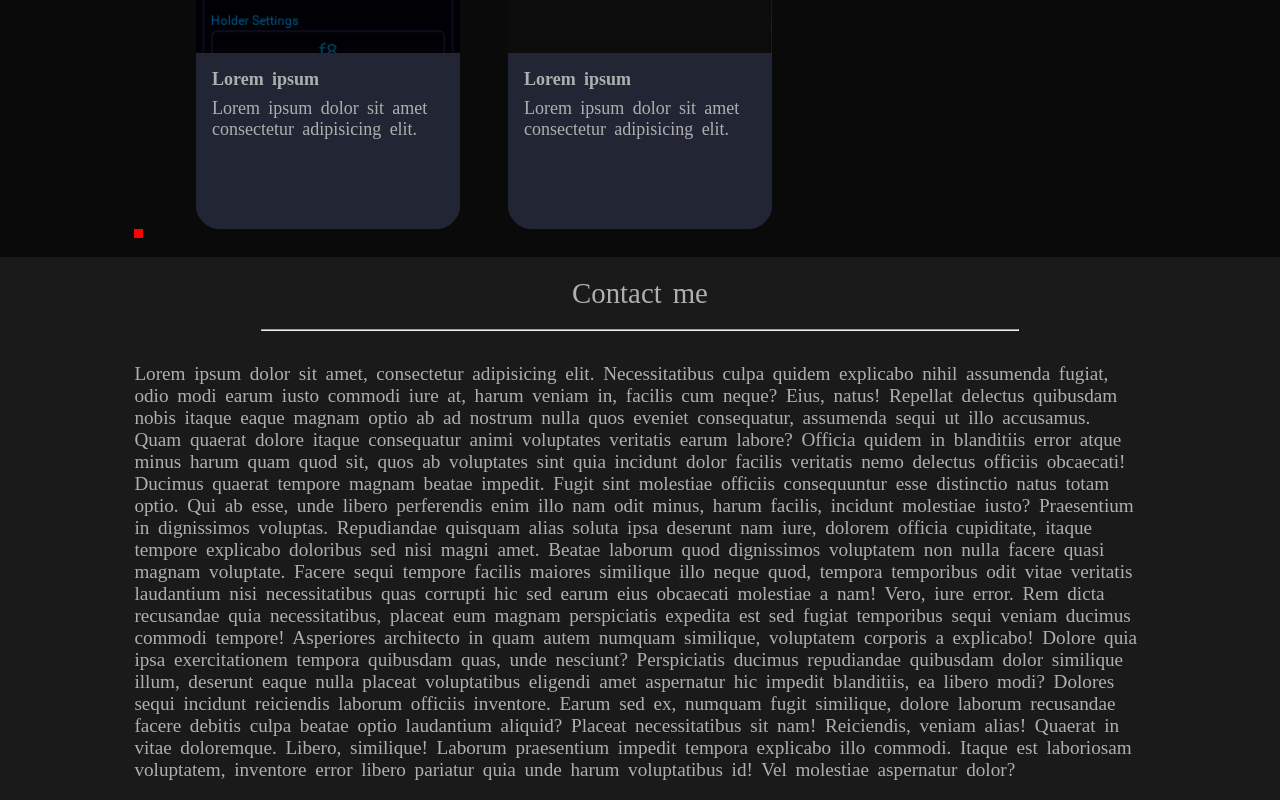
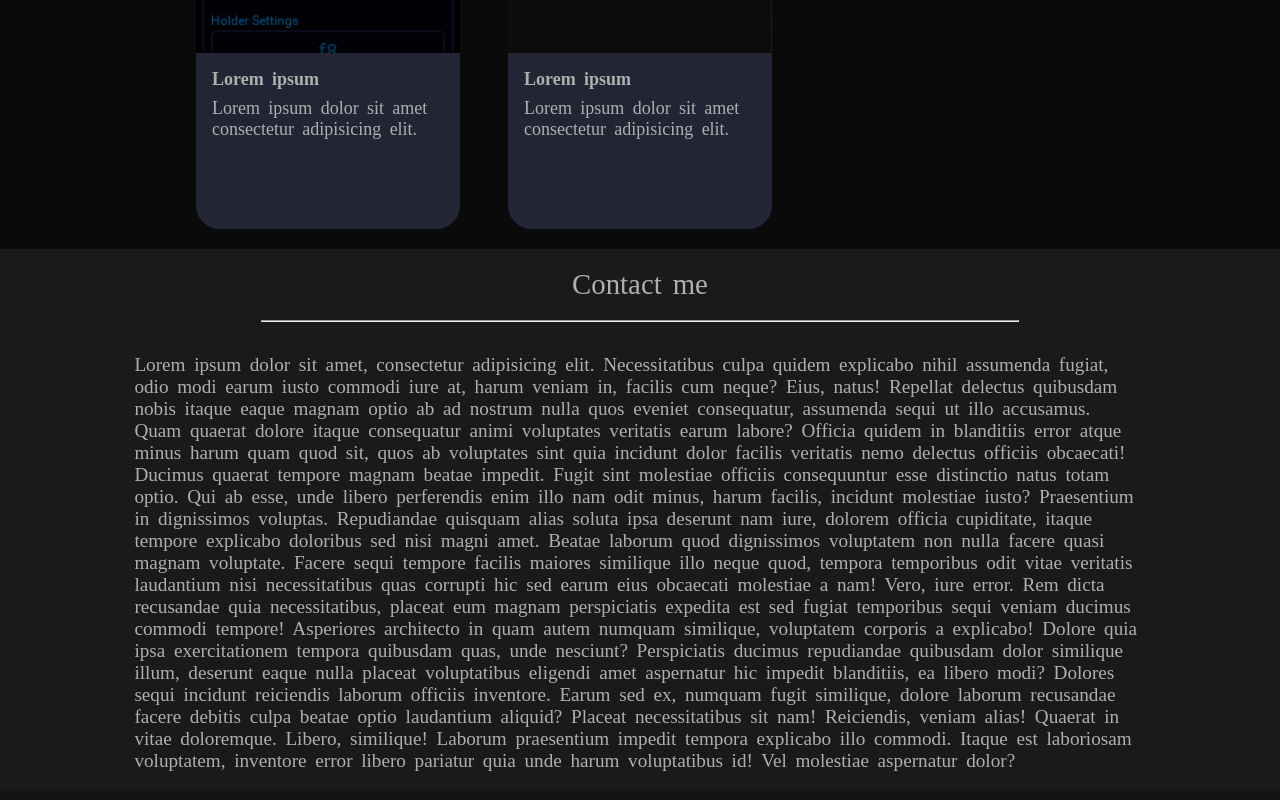
Before and after one commit to prytlubomir/personal_website, a Vue app: page / in a window 1280 px wide. Shown: the part 3653-4453 px from the top of the page. Built offline with nearby package versions, Linux system fonts and the light colour scheme.

Commit message:
Removed a test squre.

```diff
--- a/src/components/ProjectsSection.vue
+++ b/src/components/ProjectsSection.vue
@@ -68,7 +68,6 @@
                     Lorem ipsum dolor sit amet consectetur adipisicing elit.
                 </ProjectCard>
             </div>
-            <div style="width: 1ex; height: 1ex; background: red;"></div>
         </ContentLimiter>
     </AppSection>
 </template>
```
